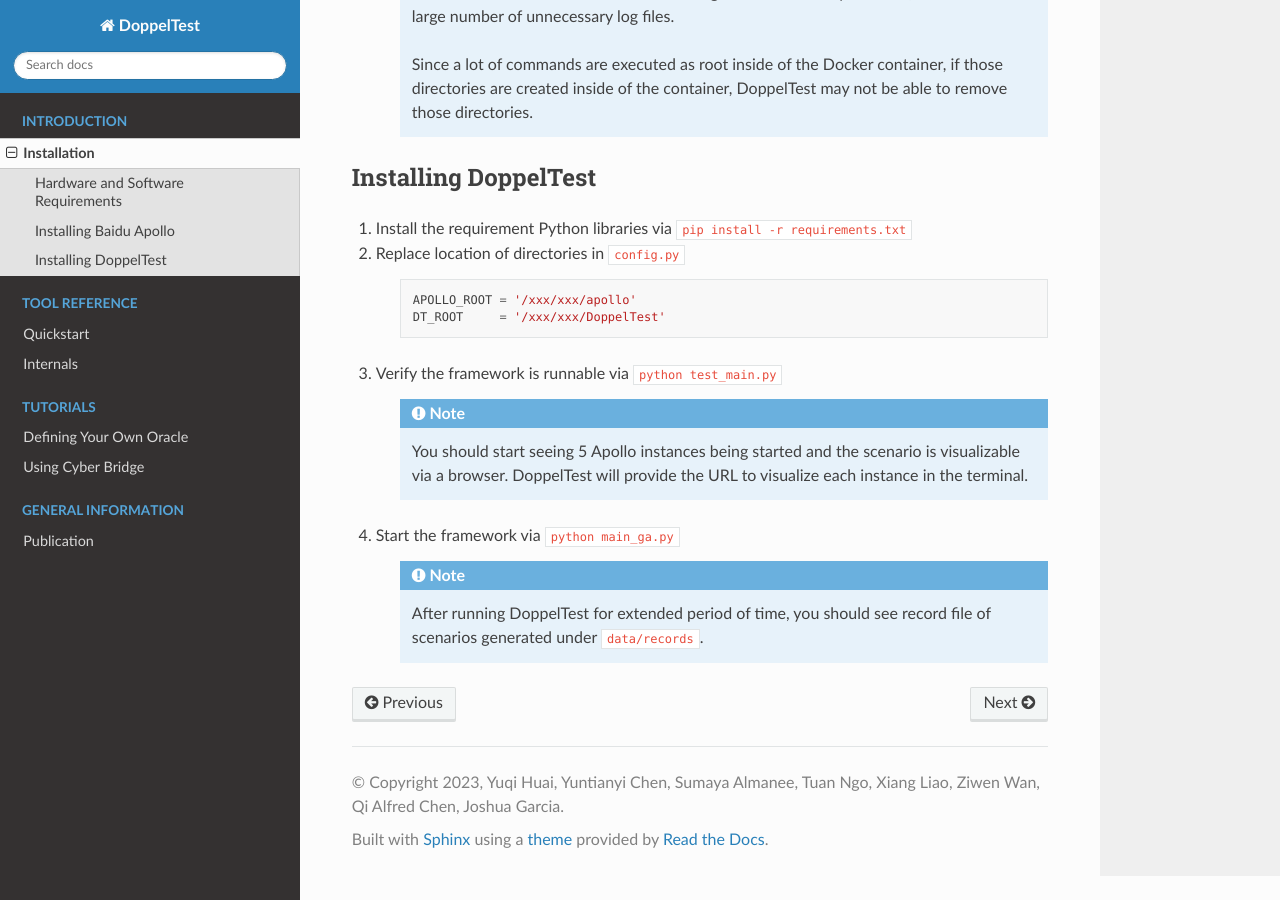
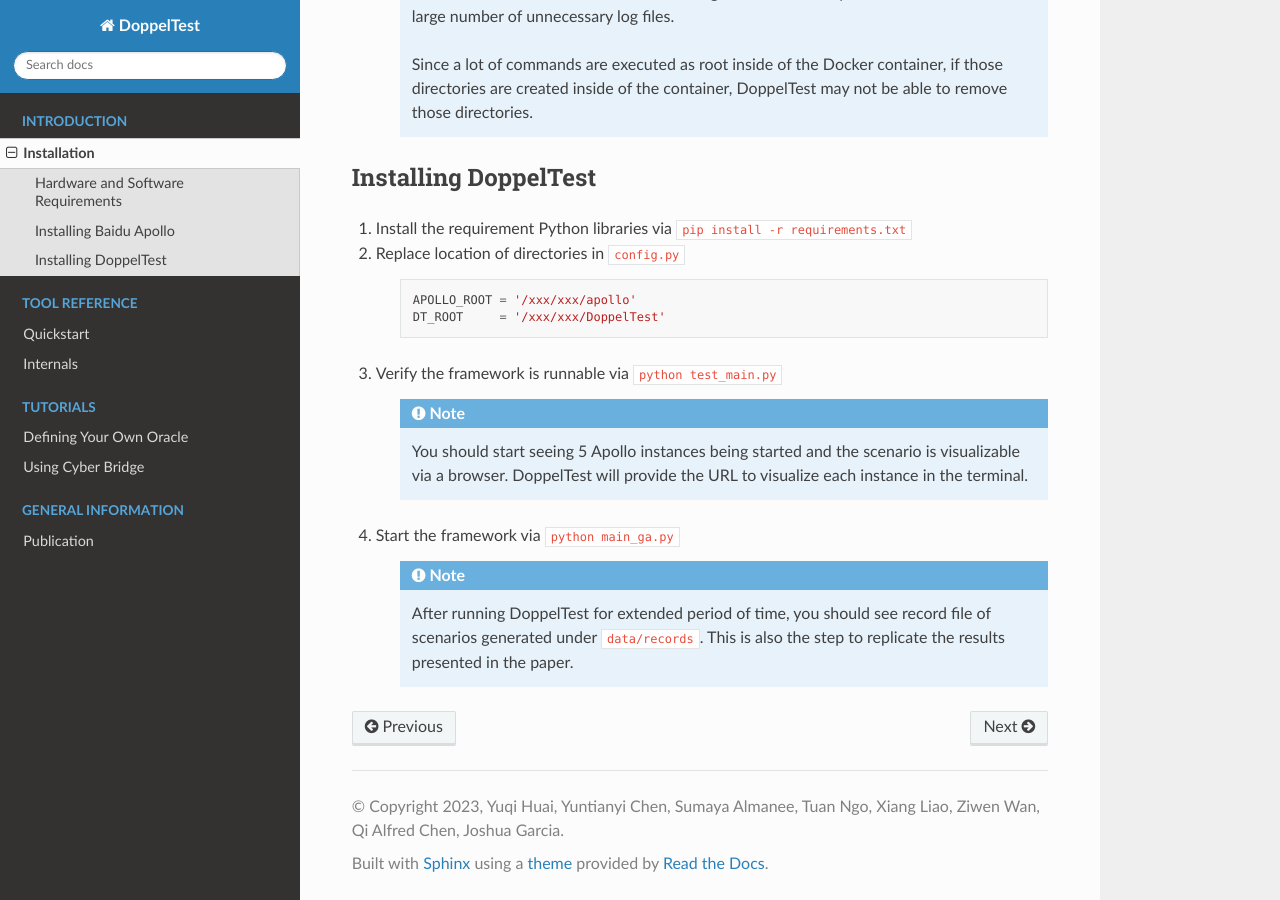
Before and after one commit to Software-Aurora-Lab/DoppelTest, a Sphinx documentation site: the page built from docs/source/installation.rst, in a window 1280 px wide and 900 px high, scrolled down 1354 px. Built offline with Sphinx 7.4.7 and the Read the Docs theme 2.0.0, drawn with Linux system fonts in a browser that asks for light colours.

Commit message:
fix: description for replicating the results presented in the paper

```diff
--- a/docs/source/installation.rst
+++ b/docs/source/installation.rst
@@ -89,4 +89,5 @@
 4. Start the framework via ``python main_ga.py``
 
     .. note:: After running DoppelTest for extended period of time, you should
-      see record file of scenarios generated under ``data/records``.
+      see record file of scenarios generated under ``data/records``. This is also
+      the step to replicate the results presented in the paper.
```
Also changed, not shown: INSTALL.MD (+1 -1 lines).
